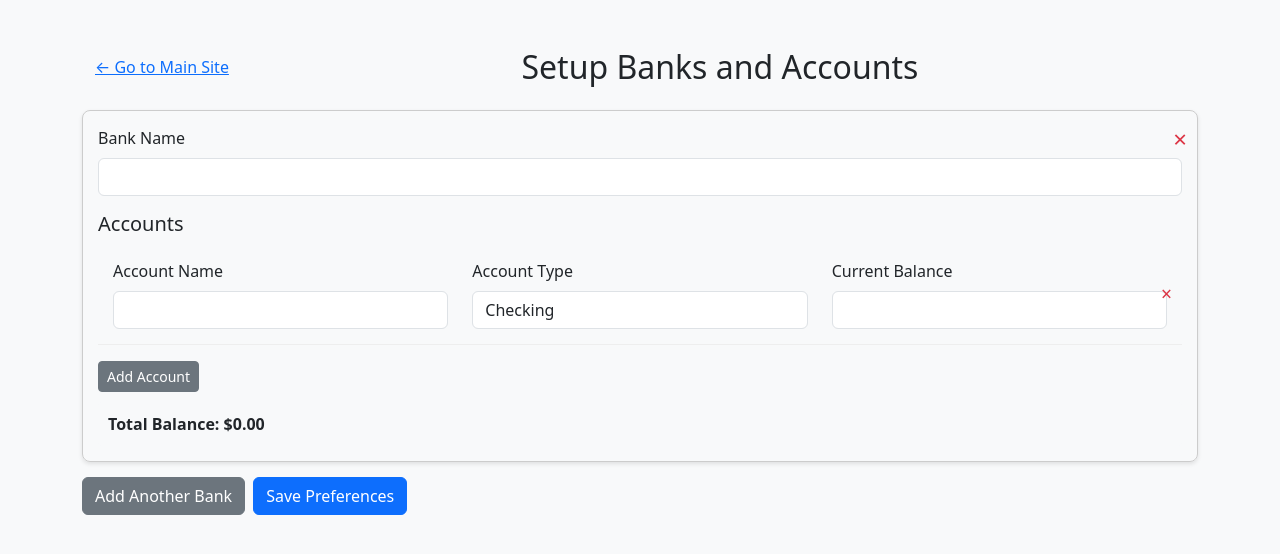
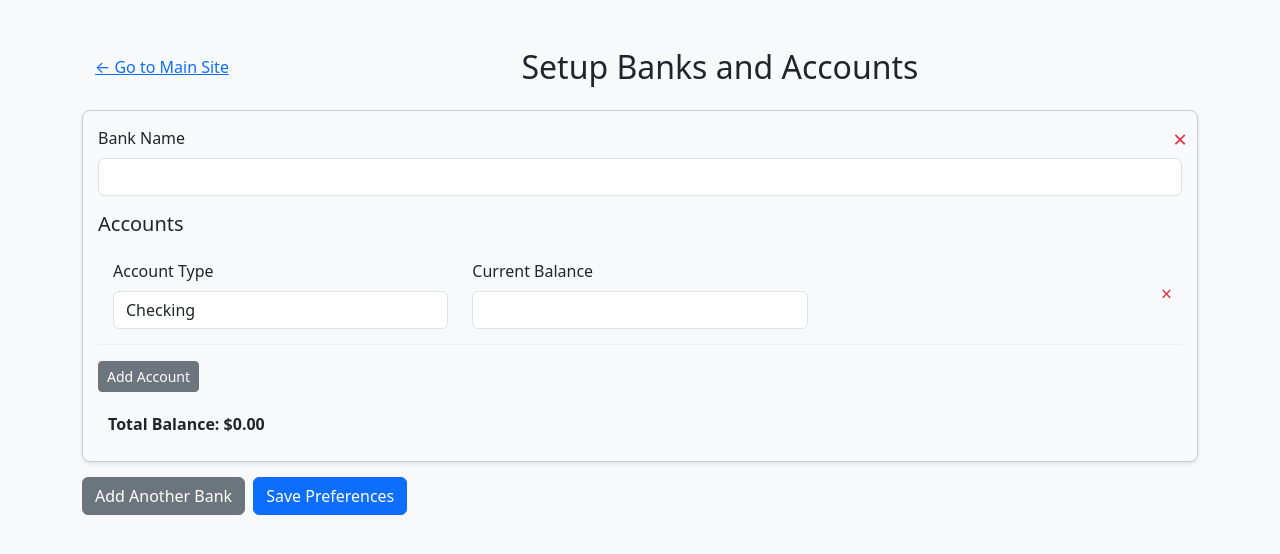
Before and after one commit to lokeshsandhu/Finance-Manager, a Flask app: page /setup in a window 1280 px wide. Shown: the top 554 px of the page. Run offline with Flask 3, Linux system fonts and the light colour scheme; parts of the project's set-up code (start-up, migrations or seed data) failed here and were passed over.

Commit message:
Update setup.html

```diff
--- a/templates/setup.html
+++ b/templates/setup.html
@@ -73,10 +73,6 @@
                             <span class="remove-account">&times;</span>
                             <div class="row">
                                 <div class="col-md-4">
-                                    <label class="form-label">Account Name</label>
-                                    <input type="text" class="form-control account-name" name="account_name_${bankIndex}[]" value="${acc.name}" required>
-                                </div>
-                                <div class="col-md-4">
                                     <label class="form-label">Account Type</label>
                                     <select class="form-control" name="account_type_${bankIndex}[]">
                                         <option value="Checking" ${acc.type === "Checking" ? "selected" : ""}>Checking</option>
@@ -97,10 +93,6 @@
                     <div class="account-row">
                         <span class="remove-account">&times;</span>
                         <div class="row">
-                            <div class="col-md-4">
-                                <label class="form-label">Account Name</label>
-                                <input type="text" class="form-control account-name" name="account_name_${bankIndex}[]" required>
-                            </div>
                             <div class="col-md-4">
                                 <label class="form-label">Account Type</label>
                                 <select class="form-control" name="account_type_${bankIndex}[]">
@@ -155,10 +147,6 @@
                     <div class="account-row">
                         <span class="remove-account">&times;</span>
                         <div class="row">
-                            <div class="col-md-4">
-                                <label class="form-label">Account Name</label>
-                                <input type="text" class="form-control account-name" name="account_name_${currentIndex}[]" required>
-                            </div>
                             <div class="col-md-4">
                                 <label class="form-label">Account Type</label>
                                 <select class="form-control" name="account_type_${currentIndex}[]">
```
